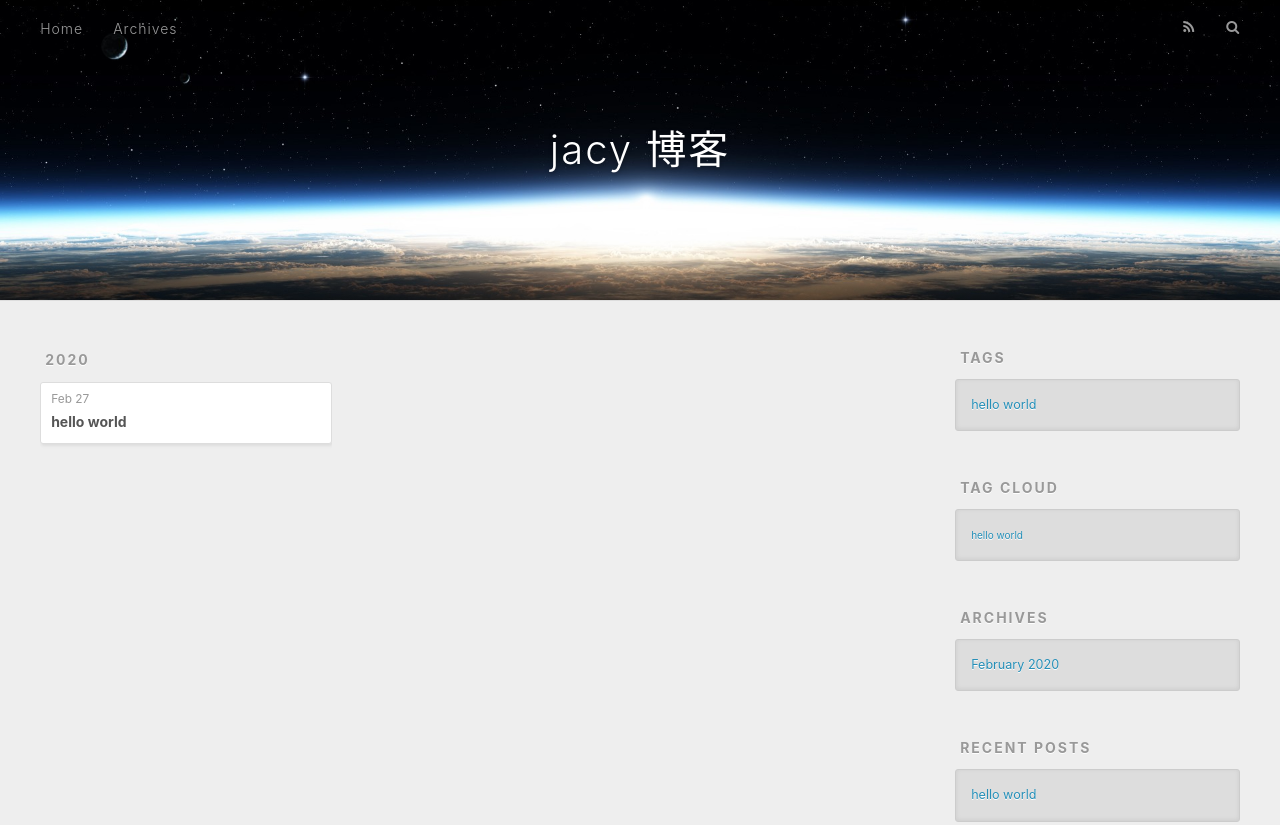
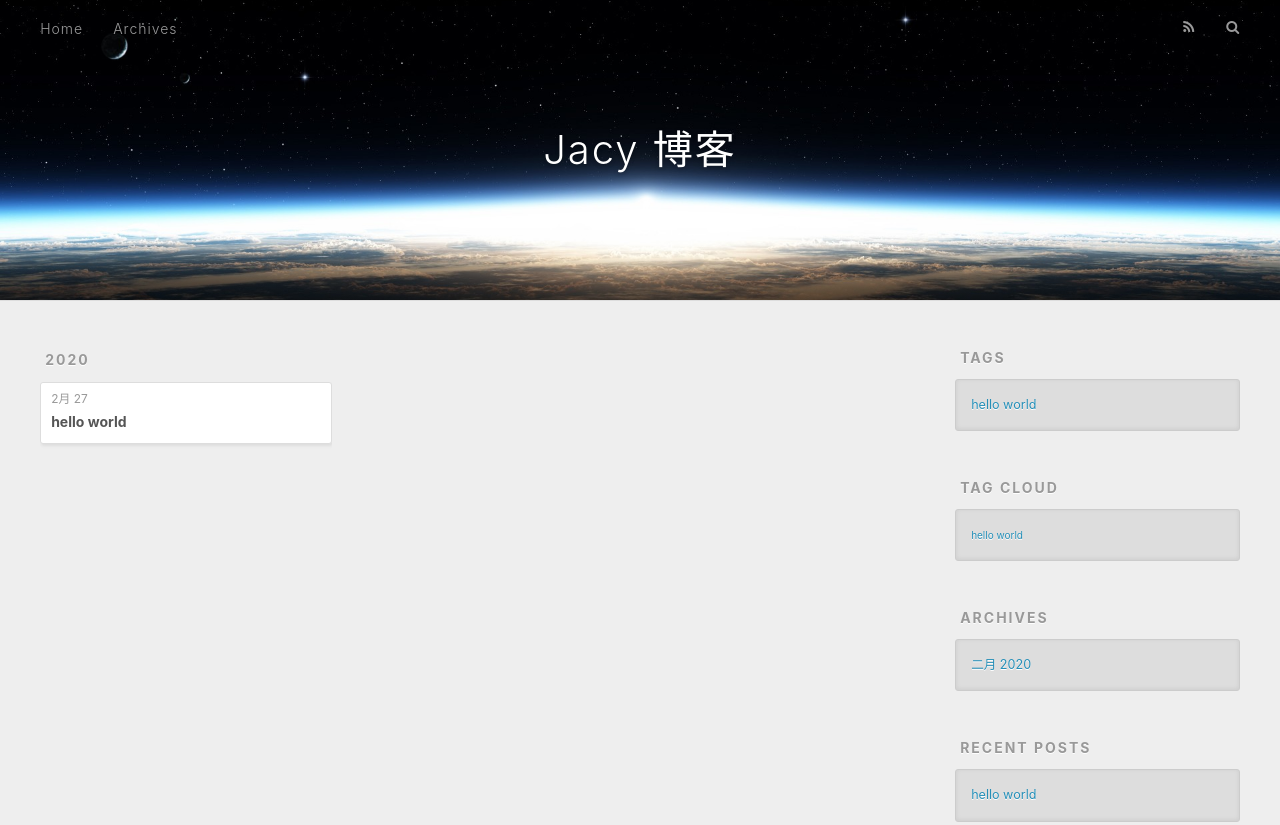
Before and after one commit to Jacy1016/Jacy1016.github.io, a plain HTML site: page archives/index.html in a window 1280 px wide. Shown: the top 825 px of the page. Drawn offline with nearby package versions, Linux system fonts and the light colour scheme.

Commit message:
Site updated: 2020-02-27 15:57:55

```diff
--- a/archives/index.html
+++ b/archives/index.html
@@ -5,17 +5,17 @@
 
 
 
-  <title>Archives | jacy 博客</title>
+  <title>Archives | Jacy 博客</title>
   <meta name="viewport" content="width=device-width, initial-scale=1, maximum-scale=1">
   <meta property="og:type" content="website">
-<meta property="og:title" content="jacy 博客">
+<meta property="og:title" content="Jacy 博客">
 <meta property="og:url" content="https://jacy1016.github.io/archives/index.html">
-<meta property="og:site_name" content="jacy 博客">
-<meta property="og:locale" content="en_US">
+<meta property="og:site_name" content="Jacy 博客">
+<meta property="og:locale" content="zh_CN">
 <meta property="article:author" content="Jacy Jia">
 <meta name="twitter:card" content="summary">
 
-    <link rel="alternate" href="/atom.xml" title="jacy 博客" type="application/atom+xml">
+    <link rel="alternate" href="/atom.xml" title="Jacy 博客" type="application/atom+xml">
 
 
     <link rel="icon" href="/favicon.png">
@@ -36,7 +36,7 @@
   <div id="header-outer" class="outer">
     <div id="header-title" class="inner">
       <h1 id="logo-wrap">
-        <a href="/" id="logo">jacy 博客</a>
+        <a href="/" id="logo">Jacy 博客</a>
       </h1>
 
     </div>
@@ -79,7 +79,7 @@
   <div class="archive-article-inner">
     <header class="archive-article-header">
       <a href="/2020/02/27/hello-world/" class="archive-article-date">
-  <time datetime="2020-02-27T06:59:27.000Z" itemprop="datePublished">Feb 27</time>
+  <time datetime="2020-02-27T06:59:27.000Z" itemprop="datePublished">2月 27</time>
 </a>
 
 
@@ -127,7 +127,7 @@
   <div class="widget-wrap">
     <h3 class="widget-title">Archives</h3>
     <div class="widget">
-      <ul class="archive-list"><li class="archive-list-item"><a class="archive-list-link" href="/archives/2020/02/">February 2020</a></li></ul>
+      <ul class="archive-list"><li class="archive-list-item"><a class="archive-list-link" href="/archives/2020/02/">二月 2020</a></li></ul>
     </div>
   </div>
 
```
Also changed, not shown: 2020/02/27/hello-world/index.html (+7 -7 lines), archives/2020/02/index.html (+8 -8 lines), archives/2020/index.html (+8 -8 lines), index.html (+8 -8 lines), tags/hello-world/index.html (+8 -8 lines).
